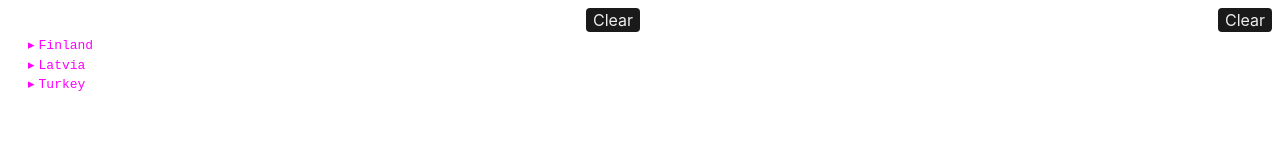
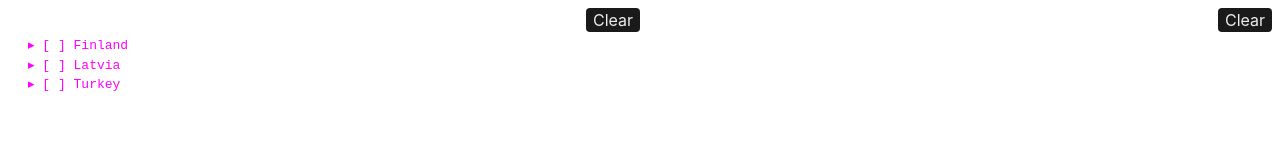
Before and after one commit to Yaro77/vscode-tree-view-api-mock, a Vue app: page / in a window 1280 px wide. Shown: the top 160 px of the page. Built offline with nearby package versions, Linux system fonts and the light colour scheme.

Commit message:
Check mark example.

```diff
--- a/src/components/locationTreeView/LocationTreeView.vue
+++ b/src/components/locationTreeView/LocationTreeView.vue
@@ -7,29 +7,12 @@
       node-key="id"
     >
       <template v-slot:empty-tree>No locations</template>
-      <template v-slot:node="nodeObj">
+      <!-- <template v-slot:node="nodeObj">
         <TreeViewNodeLayoutExample v-bind="nodeObj" />
+      </template> -->
+      <template v-slot:node-selection-state="selectionStateObj">
+        <TreeViewNodeCheckMarkExample v-bind="selectionStateObj" />
       </template>
-      <!-- <template v-slot:node-selection-state="{ item, select, deselect }">
-        <span
-          v-if="item.selectionState === SelectionState.Unselected"
-          @click="select(item)"
-          class="ltv-selection"
-          >[ ]
-        </span>
-        <span
-          v-if="item.selectionState === SelectionState.Selected"
-          @click="deselect(item)"
-          class="ltv-selection"
-          >[✔]
-        </span>
-        <span
-          v-if="item.selectionState === SelectionState.Intermediate"
-          @click="select(item)"
-          class="ltv-selection"
-          >[▪]
-        </span>
-      </template> -->
     </TreeView>
   </div>
 </template>
@@ -51,6 +34,7 @@
 import ClassicSelectionController from '@/common/treeView/classicSelectionController';
 import FlagIcon from '@/common/icons/FlagIcon.vue';
 import TreeViewNodeLayoutExample from './TreeViewNodeLayoutExample.vue';
+import TreeViewNodeCheckMarkExample from './TreeViewNodeCheckMarkExample.vue';
 
 export interface Props {
   referenceDescription?: RefDescription;
@@ -79,8 +63,8 @@
     }
     if (!!rd) {
       dataProvider.value = new LocationTreeViewDataProvider(rd);
-      // sc = new SubtreeSelectionController(dataProvider.value);
-      sc = new ClassicSelectionController();
+      sc = new SubtreeSelectionController(dataProvider.value);
+      // sc = new ClassicSelectionController();
       sc.onSelectionDidChange.addEventListener('change', onSelectionDidChange);
       selectionController.value = sc;
     }
--- /dev/null
+++ b/src/components/locationTreeView/TreeViewNodeCheckMarkExample.vue
@@ -0,0 +1,39 @@
+<template>
+  <span
+    v-if="item.selectionState === SelectionState.Unselected"
+    @click="select(item)"
+    class="selection"
+    >[ ]
+  </span>
+  <span
+    v-if="item.selectionState === SelectionState.Selected"
+    @click="deselect(item)"
+    class="selection"
+    >[✔]
+  </span>
+  <span
+    v-if="item.selectionState === SelectionState.Intermediate"
+    @click="select(item)"
+    class="selection"
+    >[▪]
+  </span>
+</template>
+
+<script lang="ts" setup>
+import { TreeItem, SelectionState } from '@/common/treeView/types';
+
+export interface Props {
+  item: TreeItem;
+  select: (item: TreeItem) => void;
+  deselect: (item: TreeItem) => void;
+}
+
+defineProps<Props>();
+</script>
+
+<style lang="scss" scoped>
+@use '@/common/treeView/treeView.scss';
+.selection {
+  @include treeView.control();
+}
+</style>
```
